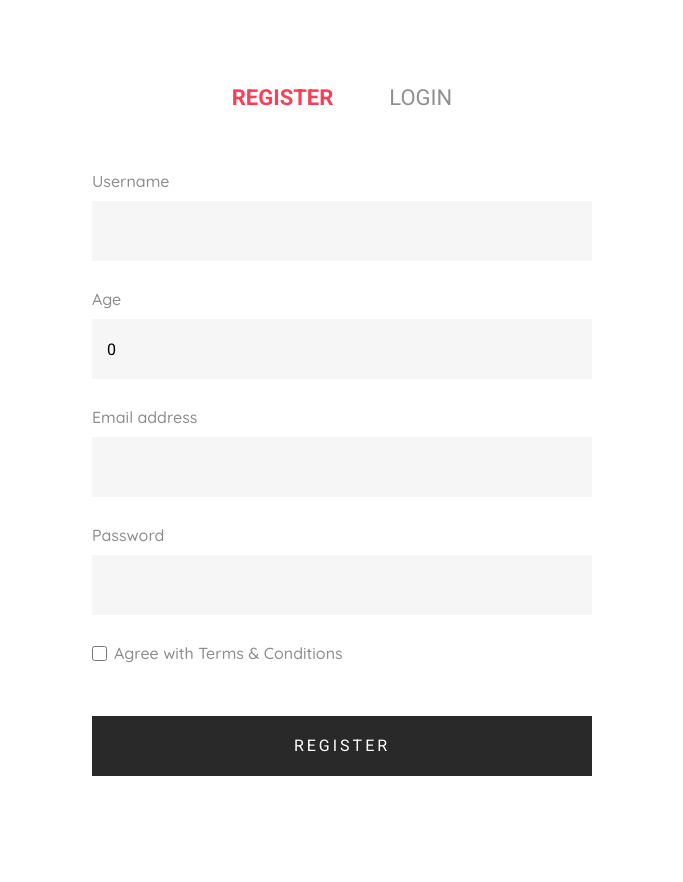
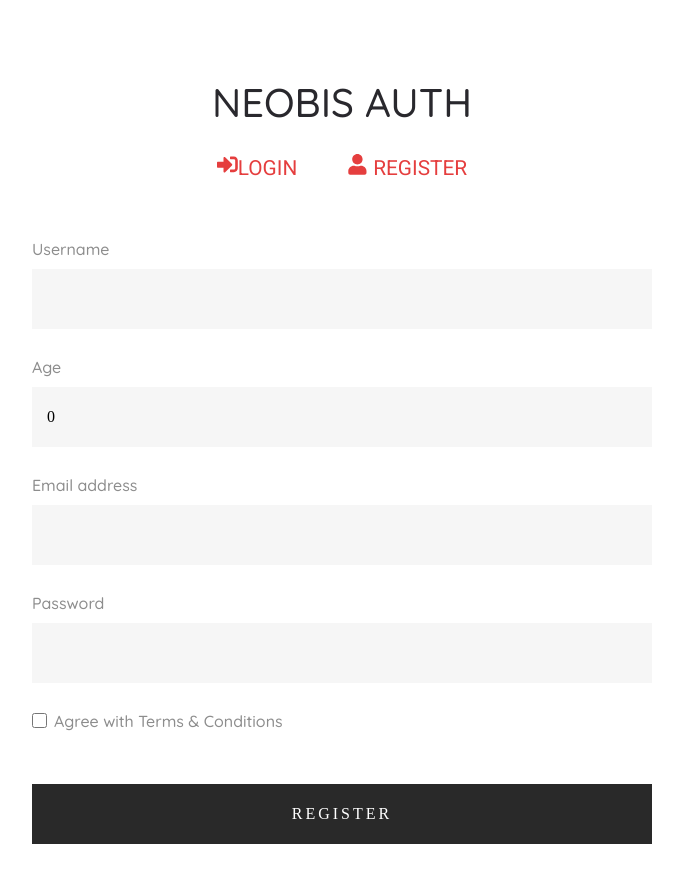
Before and after one commit to LeelaMardana/Neobis-Auth, a React (Create React App) app: page / in a window 1280 px wide. Shown: the top 882 px of the page, without its empty margins (298-981 px from the left). Built offline with nearby package versions, Linux system fonts and the light colour scheme.

Commit message:
Add Header

```diff
--- a/package.json
+++ b/package.json
@@ -11,11 +11,13 @@
     "formik": "^2.2.9",
     "react": "^18.2.0",
     "react-dom": "^18.2.0",
+    "react-icons": "^4.7.1",
     "react-redux": "^8.0.5",
     "react-router-dom": "^6.4.4",
     "react-scripts": "5.0.1",
     "react-toastify": "^9.1.1",
     "sass": "^1.56.1",
+    "styled-components": "^5.3.6",
     "web-vitals": "^2.1.0",
     "yup": "^0.32.11"
   },
--- a/src/App.js
+++ b/src/App.js
@@ -1,11 +1,19 @@
-import './App.scss';
+import { BrowserRouter as Router, Routes, Route } from 'react-router-dom';
 import CustomForm from './Form/Form';
+import { ToastContainer } from 'react-toastify';
+import Header from './components/Header';
 
 function App() {
   return (
-    <div className='app'>
-      <CustomForm />
-    </div>
+    <>
+      <Router>
+        <div className='container'>
+          <Header />
+          <CustomForm />
+        </div>
+      </Router>
+      <ToastContainer />
+    </>
   );
 }
 
--- a/src/Form/Form.jsx
+++ b/src/Form/Form.jsx
@@ -62,14 +62,6 @@ const CustomForm = () => {
       onSubmit={values => console.log(JSON.stringify(values, null, 2))}
     >
       <Form className={s.form}>
-        <div className={s.modal}>
-          <a className={s.active} href='#1'>
-            Register
-          </a>
-          <a className={s.link} href='#2'>
-            Login
-          </a>
-        </div>
         <MyTextInput label='Username' id='name' name='name' type='text' />
 
         <label htmlFor='age'>Age</label>
--- a/src/Form/Form.module.scss
+++ b/src/Form/Form.module.scss
@@ -1,25 +1,6 @@
-.modal {
-  text-align: center;
-  margin-bottom: 55px;
-  .active {
-    margin: 0 28px;
-    font-size: 22px;
-    text-transform: uppercase;
-    color: #fe3e57;
-    font-weight: 700;
-  }
-  .link {
-    margin: 0 28px;
-    color: #909090;
-    font-size: 22px;
-    text-transform: uppercase;
-  }
-}
 .form {
   user-select: none;
-  margin: 0 auto;
-  padding: 35px;
-  max-width: 570px;
+  padding: 30px 0;
   background-color: #fff;
   color: #8d8d8d;
   .error {
--- /dev/null
+++ b/src/components/Header.jsx
@@ -0,0 +1,58 @@
+import { FaSignInAlt, FaUser } from 'react-icons/fa';
+import styled from 'styled-components';
+import { Link } from 'react-router-dom';
+
+const TitleStyled = styled.h1`
+  font-size: 2.5rem;
+  line-height: 1.1;
+  color: #29282d;
+  text-transform: uppercase;
+  font-family: 'Quicksand';
+  font-weight: 400;
+  display: flex;
+  justify-content: center;
+`;
+const LogoStyled = styled.header`
+  padding: 80px 0 30px;
+`;
+
+const ModalStyled = styled.div`
+  font-family: 'Roboto';
+  color: #909090;
+  font-size: 1.3rem;
+  text-transform: uppercase;
+  display: flex;
+  justify-content: center;
+  gap: 50px;
+`;
+export const LinkStyled = styled(Link)`
+  color: #e53e3e;
+`;
+
+function Header() {
+  return (
+    <header>
+      <LogoStyled>
+        <Link to='/'>
+          <TitleStyled>Neobis Auth</TitleStyled>{' '}
+        </Link>
+      </LogoStyled>
+
+      <ModalStyled>
+        <LinkStyled to='/signin'>
+          <span>
+            <FaSignInAlt />
+            Login
+          </span>
+        </LinkStyled>
+        <LinkStyled to='/signup'>
+          <span>
+            <FaUser /> Register
+          </span>
+        </LinkStyled>
+      </ModalStyled>
+    </header>
+  );
+}
+
+export default Header;
--- a/src/index.js
+++ b/src/index.js
@@ -1,6 +1,7 @@
 import React from 'react';
 import ReactDOM from 'react-dom/client';
 import App from './App';
+import './index.scss';
 
 const root = ReactDOM.createRoot(document.getElementById('root'));
 root.render(
--- a/src/App.scss
+++ b/src/index.scss
@@ -68,3 +68,33 @@ body {
   padding: 50px;
   font-family: 'Roboto', sans-serif;
 }
+
+.container {
+  width: 100%;
+  max-width: 960px;
+  margin: 0 auto;
+  padding: 0 20px;
+  max-width: 660px;
+}
+
+.loadingSpinnerContainer {
+  position: fixed;
+  top: 0;
+  right: 0;
+  bottom: 0;
+  left: 0;
+  background-color: rgba(0, 0, 0, 0.5);
+  z-index: 5000;
+  display: flex;
+  justify-content: center;
+  align-items: center;
+}
+
+.loadingSpinner {
+  width: 64px;
+  height: 64px;
+  border: 8px solid;
+  border-color: #000 transparent #555 transparent;
+  border-radius: 50%;
+  animation: spin 1.2s linear infinite;
+}
```
Also changed, not shown: src/pages/Dashboard.jsx (added), src/pages/Signin.jsx (added), src/pages/Signup.jsx (added), 1 other file (tests, documents, lock files or other folders).
